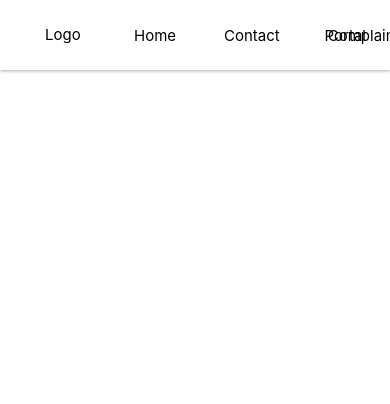
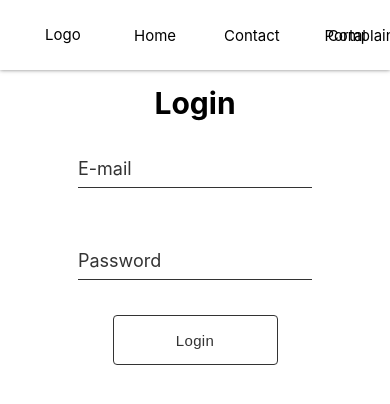
Before and after one commit to Larsmara/karrestad2, a React (Vite) app: page /login in a window 390 px wide. Shown: the top 404 px of the page. Built offline with nearby package versions, Linux system fonts and the light colour scheme.

Commit message:
Started on mobile responsiveness

```diff
--- a/package.json
+++ b/package.json
@@ -9,7 +9,8 @@
     "@pika/react": "^16.13.1",
     "@pika/react-dom": "^16.13.1",
     "prop-types": "^15.7.2",
-    "react-router-dom": "^5.2.0"
+    "react-router-dom": "^5.2.0",
+    "styled-components": "^5.2.0"
   },
   "devDependencies": {
     "eslint": "^7.9.0",
--- a/src/App.jsx
+++ b/src/App.jsx
@@ -1,18 +1,25 @@
-import React from "react";
-import { Switch, Route } from "react-router-dom";
-import { Navbar } from "./components";
-import { HomePage, ComplainPage, ContactPage, RulesOfOrder } from "./pages";
+import React from 'react';
+import { Switch, Route } from 'react-router-dom';
+import { Navbar } from './components';
+import {
+  HomePage,
+  ComplainPage,
+  ContactPage,
+  RulesOfOrder,
+  LoginPage,
+} from './pages';
 
 function App() {
   return (
     <>
       <Navbar />
-      <div className="main">
+      <div className='main'>
         <Switch>
-          <Route exact path="/" component={HomePage} />
-          <Route exact path="/contact" component={ContactPage} />
-          <Route exact path="/complain" component={ComplainPage} />
-          <Route exact path="/rules" component={RulesOfOrder} />
+          <Route exact path='/' component={HomePage} />
+          <Route exact path='/contact' component={ContactPage} />
+          <Route exact path='/complain' component={ComplainPage} />
+          <Route exact path='/rules' component={RulesOfOrder} />
+          <Route exact path='/login' component={LoginPage} />
         </Switch>
       </div>
     </>
--- a/src/components/navbar/index.jsx
+++ b/src/components/navbar/index.jsx
@@ -1,32 +1,38 @@
-import React from "react";
-import { Link } from "react-router-dom";
-import "./index.scss";
+import React from 'react';
+import { Link } from 'react-router-dom';
+import { useDeviceDetect } from '../../utils/hooks';
+import './index.scss';
 
 const Navbar = () => {
+  const { isMobile } = useDeviceDetect();
   return (
-    <div className="navbar">
-      <div className="navbar-left">
-        <Link to="/" className="logo-container">
+    <div className='navbar'>
+      {!isMobile && (
+        <>
+          <div className='navbar-left'>
+            <Link to='/' className='logo-container'>
               Logo
             </Link>
-        <Link to="/" className="nav-button">
+            <Link to='/' className='nav-button'>
               Home
             </Link>
-        <Link to="/contact" className="nav-button">
+            <Link to='/contact' className='nav-button'>
               Contact
             </Link>
-        <Link to="/complain" className="nav-button">
+            <Link to='/complain' className='nav-button'>
               Complain
             </Link>
-        <Link to="/rules" className="nav-button">
+            <Link to='/rules' className='nav-button'>
               Rules
             </Link>
           </div>
-      <div className="navbar-right">
-        <Link to="/login" className="nav-button">
+          <div className='navbar-right'>
+            <Link to='/login' className='nav-button'>
               Portal
             </Link>
           </div>
+        </>
+      )}
     </div>
   );
 };
--- a/src/components/navbar/index.scss
+++ b/src/components/navbar/index.scss
@@ -1,6 +1,6 @@
 .navbar {
   height: 70px;
-  widows: 100%;
+  width: 100%;
   display: flex;
   justify-content: space-between;
   z-index: 100;
--- a/src/components/select/index.jsx
+++ b/src/components/select/index.jsx
@@ -1,22 +1,31 @@
-import React, { useState } from "react";
-import PropTypes from "prop-types";
-import "./index.scss";
+import React, { useState } from 'react';
+import PropTypes from 'prop-types';
+import './index.scss';
 
 const Select = ({ options, id, label, ...other }) => {
   const [open, setOpen] = useState(false);
 
-  const handleBlur = () => {
-    setOpen(!open);
+  const handleBlur = (e) => {
+    if (e.target.value) {
+      setOpen(true);
+    } else {
+      setOpen(!open);
+    }
   };
 
   return (
-    <div className="group">
+    <div className='group'>
       {label && (
-        <label htmlFor={id} className={`${open ? "shrink" : ""} form-label`}>
+        <label htmlFor={id} className={`${open ? 'shrink' : ''} form-label`}>
           {label}
         </label>
       )}
-      <select className="custom-select" {...other} onFocus={handleBlur} onBlur={handleBlur}>
+      <select
+        className='custom-select'
+        {...other}
+        onFocus={handleBlur}
+        onBlur={handleBlur}
+      >
         <option defaultValue disabled hidden></option>
         {options &&
           options.map(({ oppgang, nummer }, i) => (
--- a/src/components/textArea/index.jsx
+++ b/src/components/textArea/index.jsx
@@ -1,20 +1,28 @@
-import React, { useState } from "react";
-import PropTypes from "prop-types";
-import "./index.scss";
+import React, { useState } from 'react';
+import PropTypes from 'prop-types';
+import './index.scss';
 
 const TextArea = ({ id, label, ...other }) => {
   const [open, setOpen] = useState(false);
-  const handleOpen = () => {
-    setOpen(!open);
+  const handleOpen = (e) => {
+    if (e.target.value) {
+      setOpen(true);
+    } else {
+      setOpen(!open);
+    }
   };
 
   return (
-    <div className="group-text-area">
-      {label && <label className={`${open ? "shrink" : ""} form-area-label`}>{label}</label>}
+    <div className='group-text-area'>
+      {label && (
+        <label className={`${open ? 'shrink' : ''} form-area-label`}>
+          {label}
+        </label>
+      )}
       <textarea
         id={id}
         {...other}
-        className="text-area"
+        className='text-area'
         onFocus={handleOpen}
         onBlur={handleOpen}
       ></textarea>
--- a/src/index.scss
+++ b/src/index.scss
@@ -4,8 +4,9 @@ html {
 
 body {
   margin: 0;
-  font-family: -apple-system, BlinkMacSystemFont, "Segoe UI", "Roboto", "Oxygen", "Ubuntu",
-    "Cantarell", "Fira Sans", "Droid Sans", "Helvetica Neue", sans-serif;
+  font-family: -apple-system, BlinkMacSystemFont, 'Segoe UI', 'Roboto', 'Oxygen',
+    'Ubuntu', 'Cantarell', 'Fira Sans', 'Droid Sans', 'Helvetica Neue',
+    sans-serif;
   -webkit-font-smoothing: antialiased;
   -moz-osx-font-smoothing: grayscale;
   overflow: hidden;
@@ -39,10 +40,6 @@ p {
   font-size: 1.7rem;
 }
 
-.main {
-  height: calc(100vh - 70px);
-}
-
 a {
   color: #000;
   text-decoration: none;
@@ -59,6 +56,11 @@ li {
   list-style: none;
 }
 
+.main {
+  height: calc(100vh - 70px);
+}
+
+@media only screen and (min-width: 800px) {
   .container {
     display: flex;
     height: 100%;
@@ -78,3 +80,4 @@ li {
       border-radius: 4px;
     }
   }
+}
--- a/src/pages/index.js
+++ b/src/pages/index.js
@@ -1,8 +1,17 @@
-import HomePage from "./homepage";
-import AboutPage from "./aboutpage";
-import NewsPage from "./newspage";
-import ComplainPage from "./complainpage";
-import ContactPage from "./contactpage";
-import RulesOfOrder from "./rulesOfOrder";
+import HomePage from './homepage';
+import AboutPage from './aboutpage';
+import NewsPage from './newspage';
+import ComplainPage from './complainpage';
+import ContactPage from './contactpage';
+import RulesOfOrder from './rulesOfOrder';
+import LoginPage from './loginPage';
 
-export { HomePage, AboutPage, NewsPage, ComplainPage, ContactPage, RulesOfOrder };
+export {
+  HomePage,
+  AboutPage,
+  NewsPage,
+  ComplainPage,
+  ContactPage,
+  RulesOfOrder,
+  LoginPage,
+};
--- /dev/null
+++ b/src/pages/loginPage/index.jsx
@@ -0,0 +1,50 @@
+import React, { useState } from 'react';
+import { Button, Input } from '../../components';
+
+const LoginPage = () => {
+  const [state, setState] = useState({
+    email: '',
+    password: '',
+  });
+  const handleSubmit = (e) => {
+    e.preventDefault();
+
+    console.log('submitted');
+  };
+  const handleChange = (e) => {
+    const { name, value } = e.target;
+    setState({ ...state, [name]: value });
+  };
+  return (
+    <div className='container'>
+      <div className='item'>
+        <form onSubmit={handleSubmit}>
+          <h2>Login</h2>
+          <Input
+            id='at-loginEmail'
+            label='E-mail'
+            name='email'
+            type='email'
+            value={state.email}
+            onChange={handleChange}
+            required
+          />
+          <Input
+            id='at-loginPassword'
+            label='Password'
+            name='password'
+            value={state.password}
+            type='password'
+            onChange={handleChange}
+            required
+          />
+          <Button inverted type='submit'>
+            Login
+          </Button>
+        </form>
+      </div>
+    </div>
+  );
+};
+
+export default LoginPage;
--- /dev/null
+++ b/src/utils/hooks/index.js
@@ -0,0 +1,3 @@
+import useDeviceDetect from './isMobile';
+
+export { useDeviceDetect };
--- /dev/null
+++ b/src/utils/hooks/isMobile.js
@@ -0,0 +1,18 @@
+import { useEffect, useState } from 'react';
+
+export default function useDeviceDetection() {
+  const [isMobile, setIsMobile] = useState(false);
+  useEffect(() => {
+    const userAgent =
+      typeof navigator === 'undefined' ? '' : navigator.userAgent;
+
+    const mobile = Boolean(
+      userAgent.match(
+        /Android|BlackBerry|iPhone|iPad|iPod|Opera Mini|IEMobile|WPDesktop/i
+      )
+    );
+    setIsMobile(mobile);
+  }, []);
+
+  return { isMobile };
+}
```
Also changed, not shown: src/pages/loginPage/index.scss (added), 1 other file (tests, documents, lock files or other folders). Lines whose indentation alone changed are shown as unchanged.
